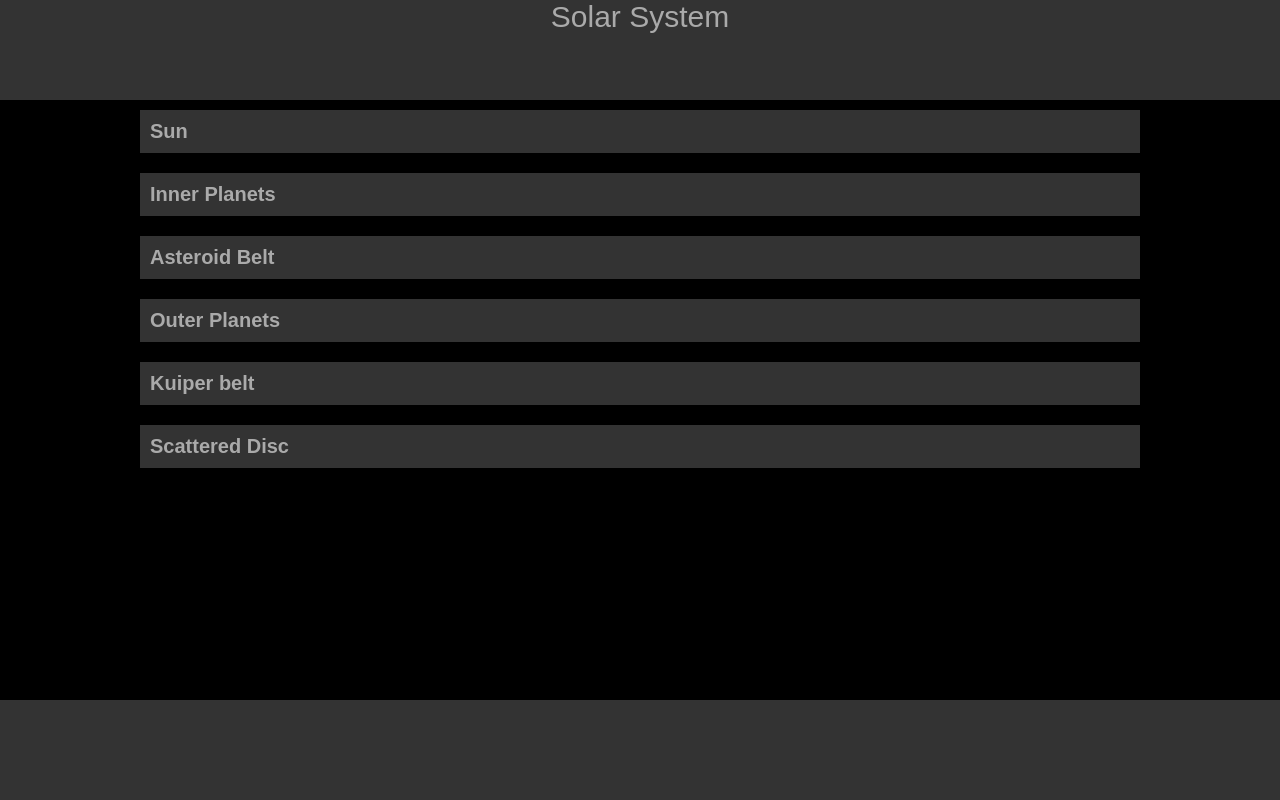
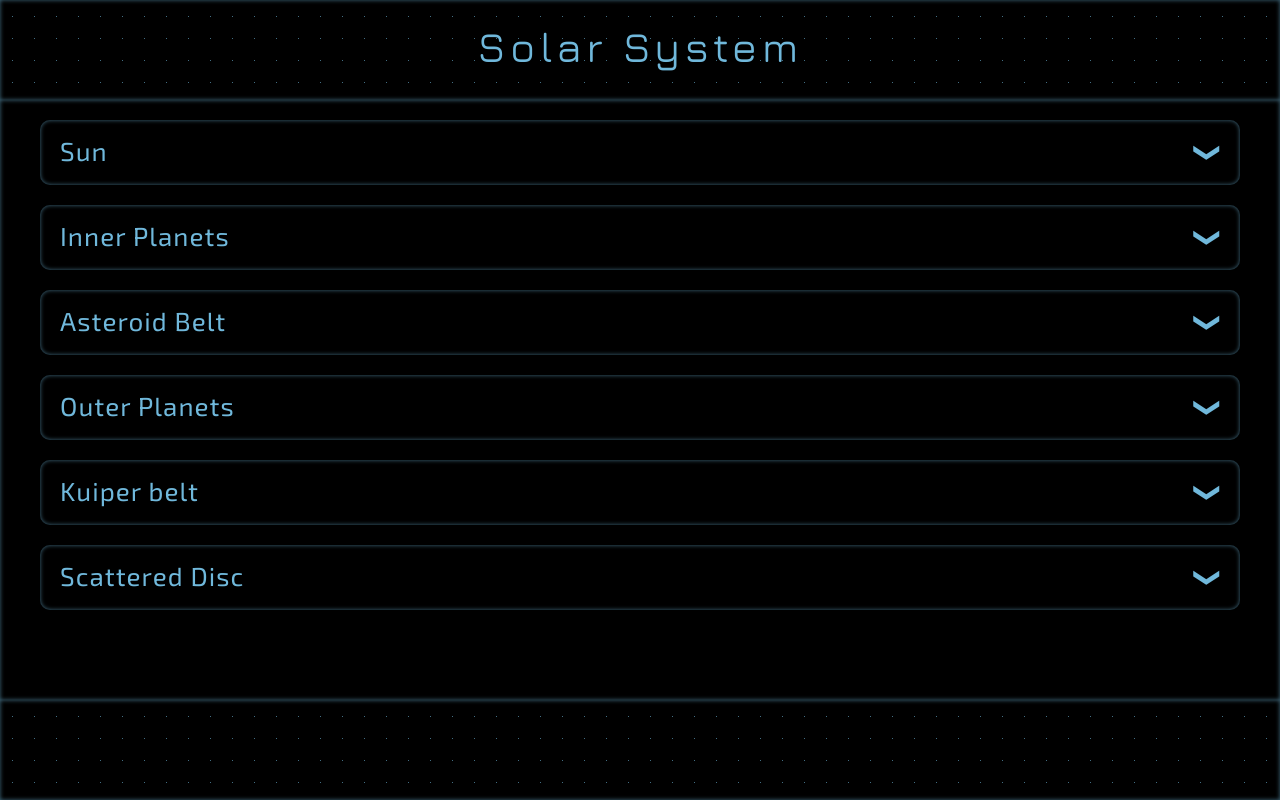
Before and after one commit to Offline2099/solar-system, a React (Create React App) app: page / in a window 1280 px wide. Built offline with nearby package versions, Linux system fonts and the light colour scheme.

Commit message:
Add styles, fonts, decorative elements

```diff
--- a/src/App.scss
+++ b/src/App.scss
@@ -1,24 +1,39 @@
-@mixin flex-full-width-centered {
+@use './_styles/block';
+
+$header-height: 100px;
+$footer-height-min: 100px;
+
+header {
   display: flex;
+  height: $header-height;
+  align-items: center;
   justify-content: center;
+  @include block.dots;
+  @include block.shadow;
 }
 
-header {
-  @include flex-full-width-centered;
-  height: 100px;
-  background: #333;
-  font-size: 30px;
+header h1 {
+  padding-bottom: 8px;
+  font-family: 'Jura', sans-serif;
+  font-size: 42px;
+  font-weight: 500;
+  letter-spacing: .1em;
+  user-select: none;
 }
 
 .content-area {
   display: flex;
   flex-direction: column;
+  min-height: calc(100vh - ($header-height + $footer-height-min));
   align-items: center;
-  min-height: calc(100vh - 200px);
+  padding: 10px;
+  @include block.shadow;
 }
 
 footer {
-  @include flex-full-width-centered;
-  min-height: 100px;
-  background: #333;
+  display: flex;
+  min-height: $footer-height-min;
+  justify-content: center;
+  @include block.dots;
+  @include block.shadow;;
 }
--- a/src/App.tsx
+++ b/src/App.tsx
@@ -14,7 +14,9 @@ function App() {
   return (
     <div className="App">
 
-      <header>Solar System</header>
+      <header>
+        <h1>Solar System</h1>
+      </header>
 
       <div className='content-area'>
         {sections.map(section =>
--- /dev/null
+++ b/src/_styles/_block.scss
@@ -0,0 +1,17 @@
+$color: hsla(200, 60%, 65%, .6);
+
+$dot-bg: #000;
+$dot-color: $color;
+$dot-size: 1px;
+$dot-space: 22px;
+
+@mixin dots {
+  background:
+		linear-gradient(90deg, $dot-bg calc($dot-space - $dot-size), transparent 1%) center / $dot-space $dot-space,
+		linear-gradient($dot-bg calc($dot-space - $dot-size), transparent 1%) center / $dot-space $dot-space,
+		$dot-color;
+}
+
+@mixin shadow {
+  box-shadow: 0 0 4px 0 $color inset;
+}
--- a/src/components/celestial-object-container/CelestialObjectContainer.scss
+++ b/src/components/celestial-object-container/CelestialObjectContainer.scss
@@ -1,5 +1,15 @@
+@use './../../_styles/block';
+
 .celestial-object-container {
   margin: 5px;
   padding: 5px;
-  border: 1px solid #333;
+  @include block.shadow;
 }
+
+.celestial-object-container:only-child {
+  box-shadow: none;
+}
+
+.celestial-object-container:only-child .celestial-object-container-header {
+  display: none;
+}
--- a/src/components/celestial-object-data/CelestialObjectData.scss
+++ b/src/components/celestial-object-data/CelestialObjectData.scss
@@ -1,3 +1,9 @@
+@use './../../_styles/block';
+
+@mixin border {
+  border-bottom: 1px dotted block.$color;
+}
+
 .data-container {
   display: flex;
 }
@@ -21,7 +27,7 @@
 
 .data-section-group {
   display: flex;
-  border-bottom: 1px solid #444;
+  @include border;
 }
 
 .data-section-group-name {
@@ -39,7 +45,8 @@
 .data-section-row {
   display: flex;
   flex-grow: 1;
-  border-bottom: 1px solid #444;
+  padding: 5px;
+  @include border;
 }
 
 .data-section-group:last-of-type,
--- a/src/components/page-section/PageSection.scss
+++ b/src/components/page-section/PageSection.scss
@@ -1,21 +1,69 @@
+@use '../../_styles/block';
+
+$section-margin: 10px;
+
 .page-section {
   display: flex;
   flex-direction: column;
-  width: min(100% - 20px, 1000px);
-  margin: 10px 0;
-  background: #222;
+  width: min(100% - 2 * $section-margin, 1200px);
+  margin: $section-margin;
+  border-radius: 10px;
+  transition: .5s;
+}
+
+.page-section.collapsed {
+  transition: .3s;
+  @include block.shadow;
 }
 
 .page-section-header {
-  padding: 10px;
-  background: #333;
-  font-size: 20px;
+  position: relative;
+  display: flex;
+  padding: 15px 20px;
   cursor: pointer;
 }
 
+.page-section-header::after {
+  content: '';
+  position: absolute;
+  left: -15px;
+  bottom: 8px;
+  width: calc(100% + 30px);
+  height: 1px;
+  background: linear-gradient(90deg, transparent 0%, block.$color 50px, block.$color calc(100% - 50px), transparent 100%);
+  transition: .3s;
+}
+
+.page-section.collapsed .page-section-header::after {
+  left: 50%;
+  width: 0;
+}
+
+.page-section-header h2 {
+  font-size: 26px;
+  font-weight: 400;
+  letter-spacing: .04em;
+}
+
+.chevron {
+  display: inline-flex;
+  width: 35px;
+  height: 35px;
+  align-items: center;
+  justify-content: center;
+  margin-left: auto;
+  font-size: 26px;
+  font-weight: 400;
+  transition: .2s;
+  transform: rotateZ(90deg);
+}
+
+.page-section.collapsed .chevron {
+  transform: rotateZ(270deg);
+}
+
 .page-section-body {
-  flex-grow: 1;
-  background: #282828;
+  animation: fadeIn .4s;
 }
 
 .page-section.collapsed .page-section-body {
--- a/src/components/page-section/PageSection.tsx
+++ b/src/components/page-section/PageSection.tsx
@@ -21,9 +21,12 @@ const PageSection = (section: PageSectionData) => {
 
   return (
     <div className={`page-section${collapsed ? ' collapsed' : ''}`}>
-      <h2
+      <div
         className='page-section-header'
-        onClick={() => togglePageSection()}>{section.name}</h2>
+        onClick={() => togglePageSection()}>
+          <h2>{section.name}</h2>
+          <span className='chevron'>&#10094;</span>
+      </div>
       <div className='page-section-body'>
         {section.type == SystemPartTypes.star &&
           <CelestialObjectContainer {...celestialObject(CelestialObjectTypes.star, section.content as Star)} />
--- a/src/index.scss
+++ b/src/index.scss
@@ -1,3 +1,6 @@
+@import url('https://fonts.googleapis.com/css2?family=Exo+2:ital,wght@0,100..900;1,100..900&display=swap');
+@import url('https://fonts.googleapis.com/css2?family=Exo+2:ital,wght@0,100..900;1,100..900&family=Jura:wght@300..700&display=swap');
+
 * {
   box-sizing: border-box;
   margin: 0;
@@ -6,7 +9,12 @@
 
 body {
   background: #000;
-  color: #aaa;
-  font-family: sans-serif;
+  color: hsl(200, 60%, 65%);
+  font-family: 'Exo 2', sans-serif;
   overflow-y: scroll;
 }
+
+@keyframes fadeIn {
+  0% {opacity: 0;}
+  100% {opacity: 1;}
+}
```
